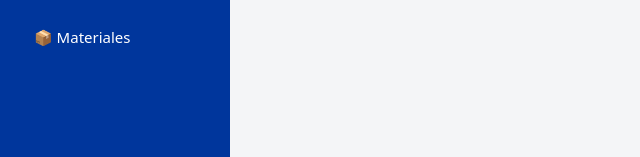
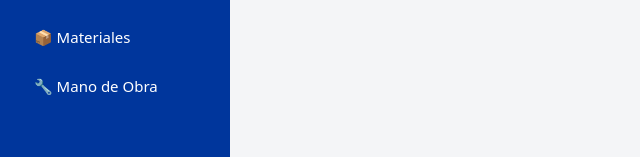
Before and after one commit to j-montoya-ei/Proyectos-EI, a Next.js app: page / in a window 1280 px wide. Shown: the part 182-339 px from the top of the page, without its empty margins (0-640 px from the left). Built offline with nearby package versions, Linux system fonts and the light colour scheme; no server answers; the database is empty.

Commit message:
Update layout.js

```diff
--- a/src/app/layout.js
+++ b/src/app/layout.js
@@ -18,6 +18,7 @@ export default function RootLayout({ children }) {
               <a href="/" style={linkStyle}>🏠 Inicio</a>
               <a href="/clientes" style={linkStyle}>👥 Clientes</a>
               <a href="/materiales" style={linkStyle}>📦 Materiales</a>
+              <a href="/recursos-mo" style={linkStyle}>🔧 Mano de Obra</a>
             </nav>
           </aside>
           <main style={{ flex: 1, background: "#f4f5f7", padding: 40, color: "#1a1a1a" }}>
```
